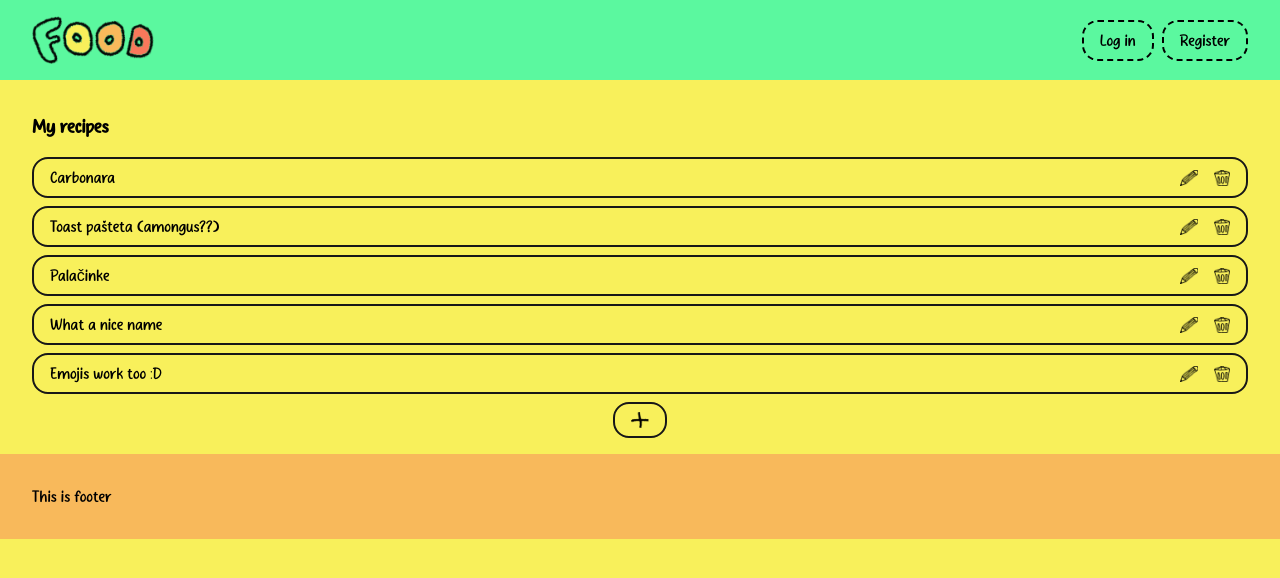
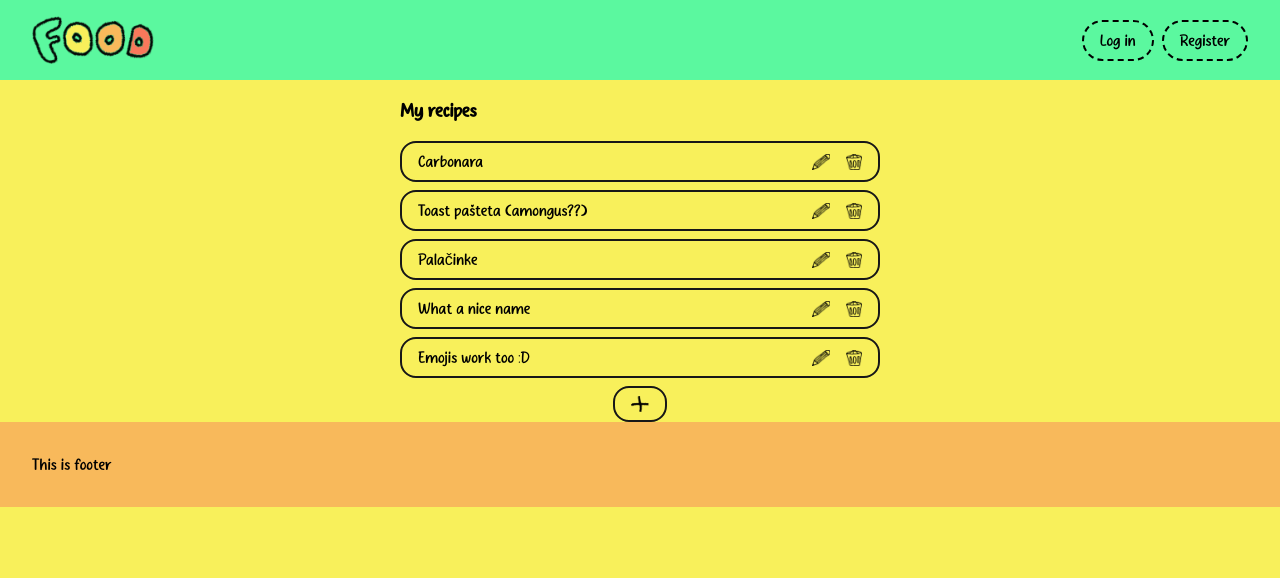
Before and after one commit to salamelek/food, a PHP site: page /views/index.php in a window 1280 px wide. Shown: the top 578 px of the page. Run offline with PHP 8.4, Linux system fonts and the light colour scheme; data comes from the database, SQL or seed files in the repository.

Commit message:
some style changes

```diff
--- /dev/null
+++ b/assets/scripts/view_recipe.js
@@ -0,0 +1,7 @@
+function view_recipe(event, id) {
+    // FIXME this is not very good. What if i decide to change this?
+    if (event.target.closest("img")) {
+        return;
+    }
+    location.assign("/view-recipe?id=" + id);
+}
--- a/assets/styles/globals.css
+++ b/assets/styles/globals.css
@@ -6,5 +6,5 @@ body {
 .container {
     margin: 0 auto;
     max-width: 30em;
-    padding: 2em;
+    padding: 0 2em;
 }
--- a/assets/styles/myRecipes.css
+++ b/assets/styles/myRecipes.css
@@ -3,10 +3,17 @@
     flex-direction: row;
     justify-content: space-between;
     cursor: pointer;
+    padding: 0.5em 1em;
+    transition: var(--short-duration);
 }
 
 .recipe-list-preview:not(:last-child) {
     margin-bottom: 0.5em;
+}
+
+.recipe-list-preview:hover {
+    transform: scaleY(1.2) scaleX(1.02);
+    transition: var(--short-duration);
 }
 
 .options-container {
--- a/assets/styles/navigation.css
+++ b/assets/styles/navigation.css
@@ -25,19 +25,21 @@ nav {
     justify-content: space-around;
 }
 
-.login-logout-container a {
+.dashed-button {
     text-decoration: none;
     color: black;
     padding: 0.5em 1em;
     border: 2px dashed black;
+    border-radius: 2em;
+    background-color: unset;
     transition: var(--short-duration)
 }
 
-.login-logout-container a:hover {
+.dashed-button:hover {
     box-shadow: 0 0.1em 0.5em;
     transition: var(--short-duration)
 }
 
-.login-logout-container a:not(:last-child) {
+.dashed-button:not(:last-child) {
     margin-right: 0.5em;
 }
--- a/assets/styles/utils.css
+++ b/assets/styles/utils.css
@@ -1,14 +1,6 @@
 .border {
     border: 2px solid #171717;
     border-radius: 1em;
-}
-
-.textbox-padding {
-    padding: 1em 2em;
-}
-
-.textbox-padding-small {
-    padding: 0.5em 1em;
 }
 
 .m-0 {
--- a/modules/my-recipes.php
+++ b/modules/my-recipes.php
@@ -14,7 +14,7 @@ try {
 ?>
 
 <link rel="stylesheet" href="../assets/styles/style.css">
-<section id="myRecipes" class="textbox-padding">
+<section id="myRecipes" class="container">
     <div class="recipe-list-container">
         <h3>
             My recipes
@@ -22,7 +22,7 @@ try {
 
         <?php foreach($recipes as $key => $recipe): ?>
         <div
-            class="recipe-list-preview border textbox-padding-small"
+            class="recipe-list-preview border"
             onclick="view_recipe(event, <?= $recipe["id"] ?>)"
         >
             <p class="m-0">
@@ -45,11 +45,11 @@ try {
         <p>No recipes yet! Click the button below to add some :></p>
         <?php endif; ?>
 
-        <a href="/add-recipe">
-            <div class="add-recipe-button icon border" title="Add recipe">
+        <div class="add-recipe-button icon border" title="Add recipe">
+            <a href="/add-recipe">
                 <img src="../assets/icons/add_icon.png" alt="add icon">
-            </div>
-        </a>
+            </a>
+        </div>
     </div>
 </section>
 
--- a/modules/navigation.php
+++ b/modules/navigation.php
@@ -25,17 +25,17 @@ if (isset($_SESSION["username"])) {
                 Logged in as <?= $username ?>
             </p>
             <form action="../actions/log_out.php" method="POST">
-                <button type="submit">
+                <button type="submit" class="dashed-button">
                     Log out
                 </button>
             </form>
         </div>
         <?php else: ?>
         <div class="login-logout-container">
-            <a href="login" class="border">
+            <a href="login" class="dashed-button">
                 Log in
             </a>
-            <a href="register" class="border">
+            <a href="register" class="dashed-button">
                 Register
             </a>
         </div>
--- a/views/edit-recipe.php
+++ b/views/edit-recipe.php
@@ -20,7 +20,7 @@ include "../actions/fetch_recipe_by_id.php";
                 No recipe with that ID!
             </h3>
         <?php else: ?>
-            <h3 class="mt-0">
+            <h3>
                 Editing: <?= $recipeName ?>
             </h3>
             <form onsubmit="edit_recipe(event, this)">
```
Also changed, not shown: actions/fetch_recipe_by_id.php (added, +31 -0 lines), views/view-recipe.php (added, +37 -0 lines).
